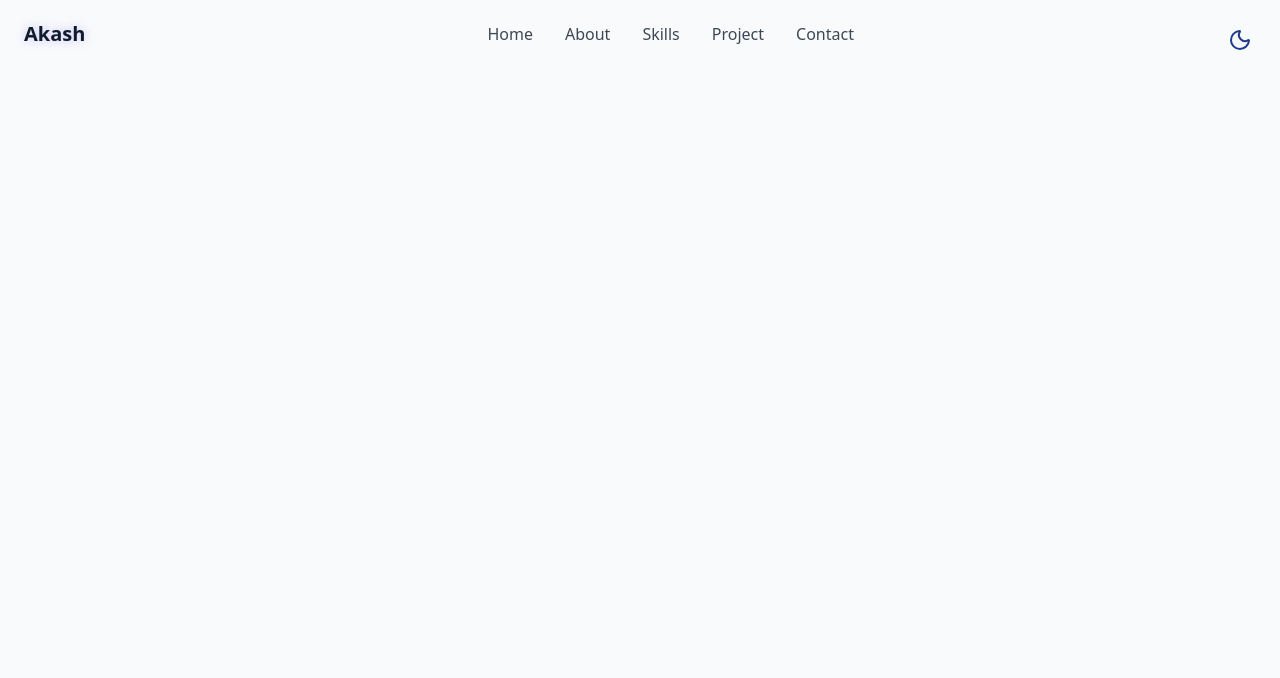
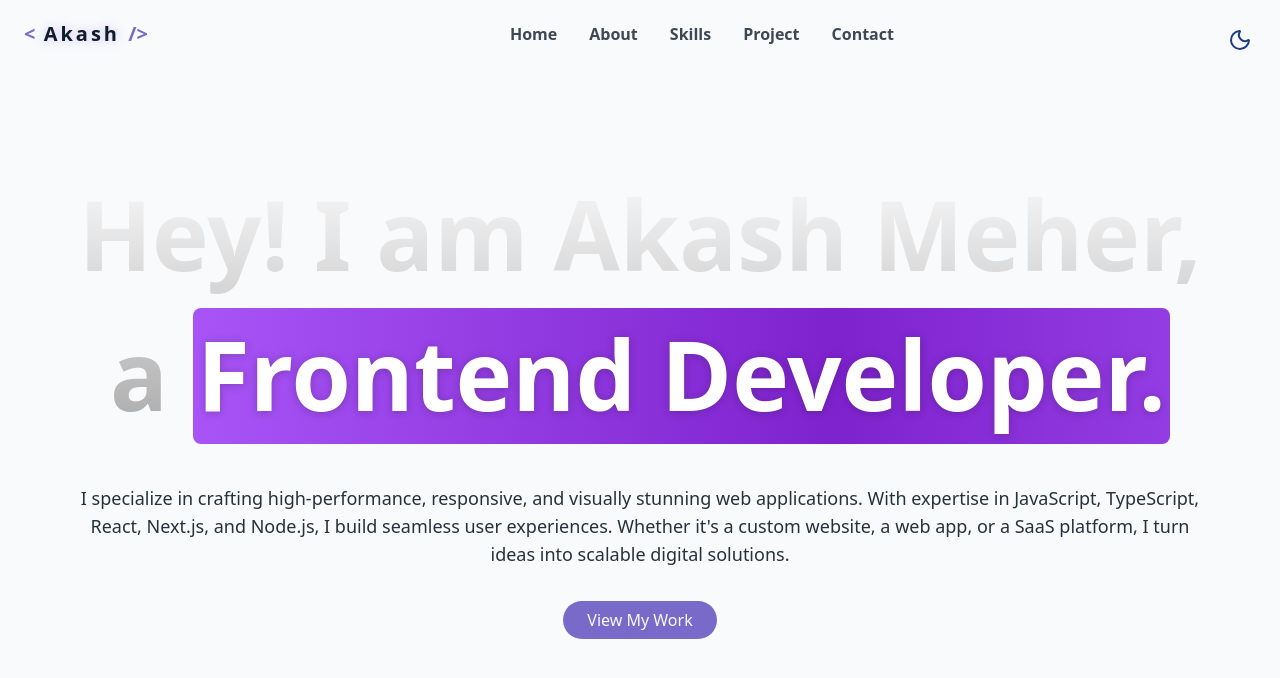
Before and after one commit to akash-meher-78/Portfolio-V2, a React (Vite) app: page / in a window 1280 px wide. Shown: the top 678 px of the page. Built offline with nearby package versions, Linux system fonts and the light colour scheme.

Commit message:
Add Hero Section

```diff
--- a/index.html
+++ b/index.html
@@ -3,7 +3,7 @@
   <head>
     <meta charset="UTF-8" />
     <meta name="viewport" content="width=device-width, initial-scale=1.0" />
-    <title>Vite + React</title>
+    <title>Akash's Portfolio</title>
   </head>
   <body>
     <div id="root"></div>
--- a/src/Pages/Home.jsx
+++ b/src/Pages/Home.jsx
@@ -1,3 +1,4 @@
+import HeroSection from "../components/HeroSection";
 import Navbar from "../components/Navbar";
 import ThemeToggle from "../components/ThemeToggle";
 
@@ -8,6 +9,9 @@ function Home() {
         {/* Navbar */}
         <Navbar/>
         {/* Main Content */}
+        <main>
+          <HeroSection/>
+        </main>
         {/* Footer */}
     </div>
   )
--- /dev/null
+++ b/src/components/HeroSection.jsx
@@ -0,0 +1,42 @@
+
+function HeroSection() {
+  return (
+    <section
+      id="home"
+      className="relative min-h-screen flex flex-col items-center justify-center px-4 "
+    >
+      <div className="container max-w-4xl mx-auto text-center z-10">
+        <div className="space-y-6">
+          <h1
+            className="z-10 text-4xl max-sm:text-2xl sm:text-3xl md:text-5xl lg:text-8xl font-bold text-center bg-clip-text text-transparent bg-gradient-to-b from-neutral-50 to-neutral-400 bg-opacity-50 pb-4 leading-relaxed lg:leading-snug mx-auto max-[325px]:text-xl"
+            style={{ opacity: 1, transform: "none" }}
+          >
+            Hey! I am Akash Meher, a{" "}
+            <span className="text-center relative mt-2 inline-block pb-1 px-1 rounded-lg animate-gradient-x max-[325px]:text-base">
+              Frontend Developer.
+            </span>
+          </h1>
+
+          <p className="text-base sm:text-lg text-center text-muted-foreground max-w-6xl mx-auto opacity-90 px-2 max-[380px]:text-left max-[325px]:text-sm">
+            I specialize in crafting high-performance, responsive, and visually
+            stunning web applications. With expertise in JavaScript, TypeScript,
+            React, Next.js, and Node.js, I build seamless user experiences.
+            Whether it's a custom website, a web app, or a SaaS platform, I turn
+            ideas into scalable digital solutions.
+          </p>
+
+          <div className="pt-4">
+            <a
+              id="project"
+              className="cosmic-button cursor-pointer text-sm sm:text-base max-[325px]:text-xs"
+            >
+              View My Work
+            </a>
+          </div>
+        </div>
+      </div>
+    </section>
+  );
+}
+
+export default HeroSection;
--- a/src/components/Navbar.jsx
+++ b/src/components/Navbar.jsx
@@ -31,21 +31,22 @@ function Navbar() {
                     isScroll
                         ? "py-3 bg-background/80 backdrop-blur-md shadow-xs"
                         : "py-5"
-                )}
-            >
+                )}>
                 <div className="container flex items-center justify-between gap-4 px-4 md:px-6">
                     {/* Left: Logo */}
                     <a
                         className="text-xl font-bold text-primary flex items-center"
-                        href="#home"
+                        href=""
                     >
                         <span className="relative z-10">
-                            <span className="text-glow text-foreground">Akash</span>
+                            <span>&lt;</span>
+                            <span className="text-glow text-foreground tracking-[3px]"> Akash </span>
+                            <span>/&gt;</span>
                         </span>
                     </a>
 
                     {/* Center: Desktop Nav */}
-                    <div className="hidden md:flex space-x-8">
+                    <div className="hidden font-semibold md:flex space-x-8">
                         {navItem.map((item, key) => (
                             <a
                                 key={key}
--- a/src/index.css
+++ b/src/index.css
@@ -11,12 +11,7 @@
   --color-card: hsl(var(--card));
 
   --animate-float: float 6s ease-in-out infinite;
-  --animate-pulse-subtle: pulse-subtle 4s ease-in-out infinite;
-  --animate-fade-in: fade-in 0.7s ease-out forwards;
-  --animate-fade-in-delay-1: fade-in 0.7s ease-out 0.2s forwards;
-  --animate-fade-in-delay-2: fade-in 0.7s ease-out 0.4s forwards;
-  --animate-fade-in-delay-3: fade-in 0.7s ease-out 0.6s forwards;
-  --animate-fade-in-delay-4: fade-in 0.7s ease-out 0.8s forwards;
+  --animate-pulse-subtle: pulse-subtle 4s ease-in-out infinite
 }
 
 /* Keyframes */
@@ -29,23 +24,30 @@
   }
 }
 
+@keyframes gradient-move-x {
+  0% {
+    background-position: 200% center;
+  }
+  100% {
+    background-position: 0% center;
+  }
+}
+.animate-gradient-x {
+  background: linear-gradient(90deg, #a855f7, #7e22ce, #a855f7, #7e22ce);
+  background-size: 200% 100%;
+  background-repeat: no-repeat;
+  animation: gradient-move-x 6s forwards;
+  color: white;
+  text-shadow: 0 1px 8px rgba(20,20,20,0.25);
+}
+
+
 @keyframes pulse-subtle {
   0%, 100% {
     opacity: 1;
   }
   50% {
     opacity: 0.8;
-  }
-}
-
-@keyframes fade-in {
-  from {
-    opacity: 0;
-    transform: translateY(20px);
-  }
-  to {
-    opacity: 0.8;
-    transform: translateY(20px);
   }
 }
 
@@ -119,6 +121,12 @@
   }
 }
 
+@media (max-width: 425px){
+  .text-size{
+    font-size: 1.2rem
+  }
+}
+
 .text-glow {
   @apply relative;
   text-shadow: 0 0 10px rgba(167, 139, 250, 0.5);
@@ -135,7 +143,7 @@
   border: 1px solid transparent;
 }
 
-.cosmic-border {
+.cosmic-button {
   @apply px-6 py-2 rounded-full bg-primary text-primary-foreground font-medium transition-all duration-300 hover:shadow-[0_0_10px_rgba(139,92,246,0.5)] hover:scale-105 active:scale-95;
 }
 
--- a/tailwind.config.js
+++ b/tailwind.config.js
@@ -3,13 +3,28 @@ module.exports = {
   content: ["./src/**/*.{js,jsx,ts,tsx,html}"], // make sure it's correct
   theme: {
     extend: {
+      screen: {
+        'max-sm': { 'raw': '(max-width: 425px)' }
+      },
       colors: {
         primary: 'hsl(var(--primary))',
         'primary-foreground': 'hsl(var(--primary-foreground))',
-        // Optional: also define background, border, etc. if needed
         background: 'hsl(var(--background))',
         foreground: 'hsl(var(--foreground))',
         border: 'hsl(var(--border))',
+      },
+      animation: {
+        "fade-in": "fade-in 0.7s ease-out forwards",
+        'fade-in-delay-1': 'fade-in 0.7s ease-out 0.2s forwards',
+        'fade-in-delay-2': 'fade-in 0.7s ease-out 0.4s forwards',
+        'fade-in-delay-3': 'fade-in 0.7s ease-out 0.6s forwards',
+        'fade-in-delay-4': 'fade-in 0.7s ease-out 0.8s forwards',
+      },
+      keyframes: {
+        "fade-in": {
+          'from': { opacity: 0, transform: 'translateY(20px)' },
+          'to': { opacity: 0.8, transform: 'translateY(0)' },
+        },
       },
     },
   },
```
